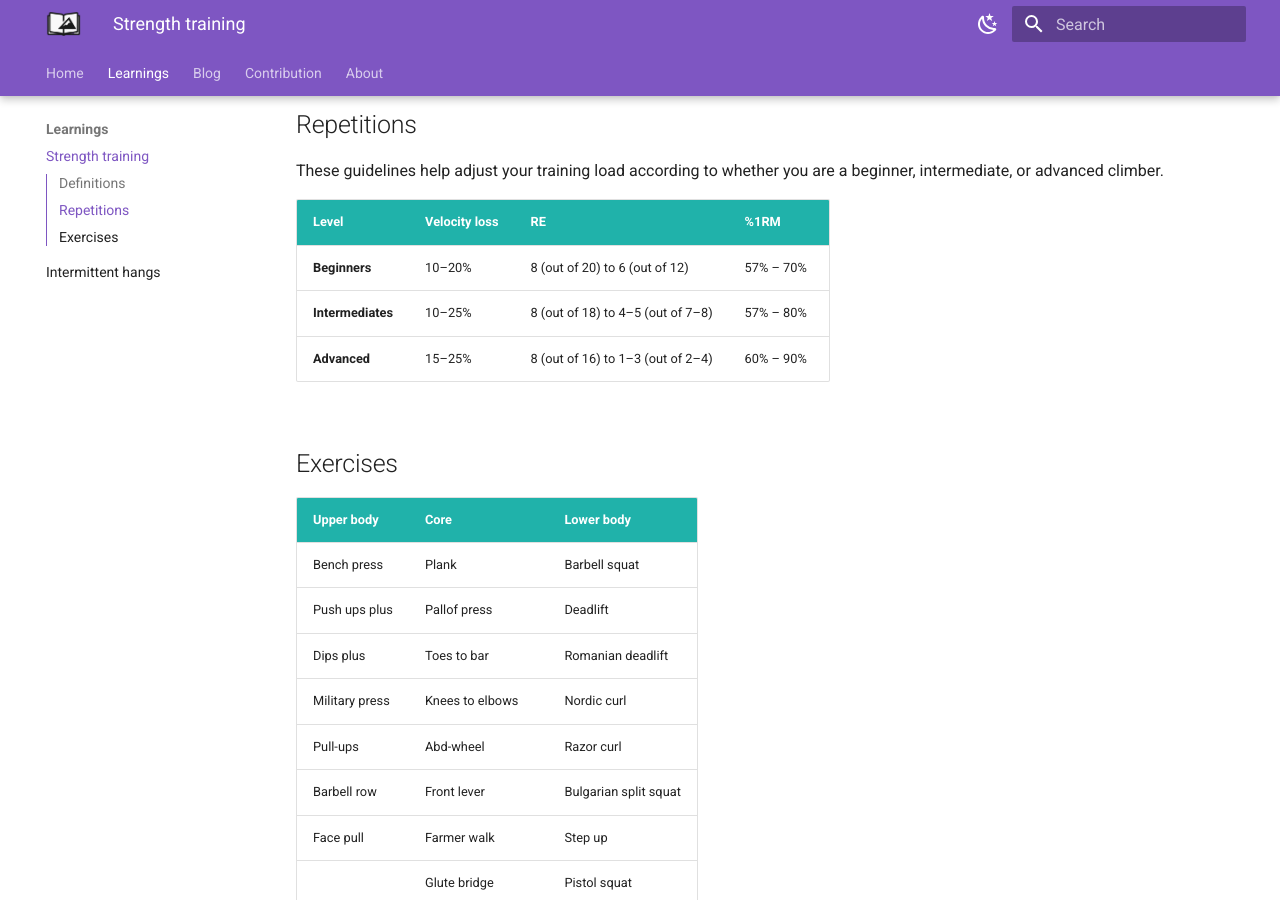
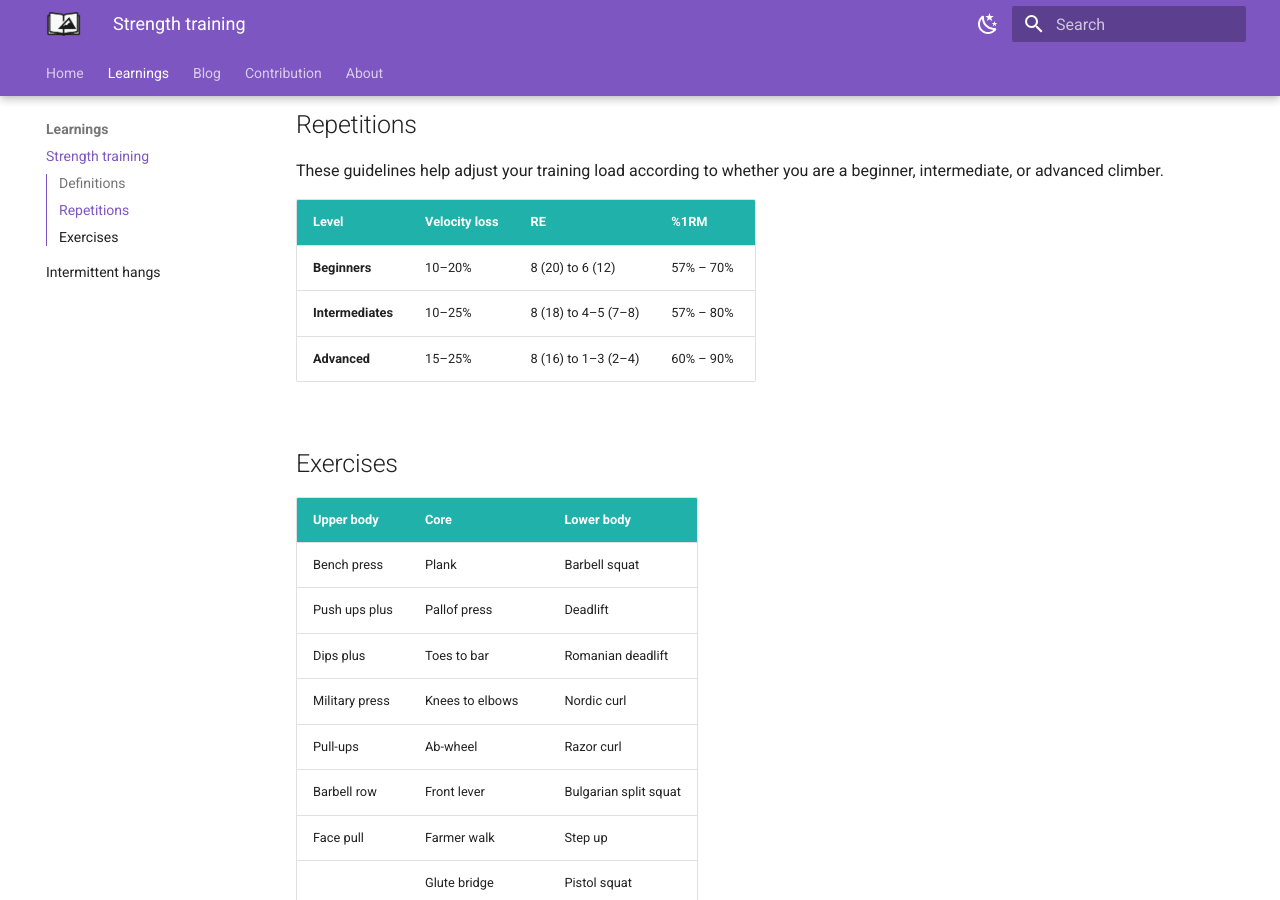
Before and after one commit to tsolakoua/cruxnotes, an MkDocs documentation site: the page built from docs/strength.md, in a window 1280 px wide and 900 px high, scrolled down 452 px. Built offline with MkDocs 1.6.1 and Material for MkDocs 9.7.7, drawn with Linux system fonts in a browser that asks for light colours.

Commit message:
minor update

```diff
--- a/docs/strength.md
+++ b/docs/strength.md
@@ -18,9 +18,9 @@
 
 | **Level**     | **Velocity loss** | **RE**               | **%1RM**       |
 |---------------|-------------------|------------------------------------------|----------------|
-| **Beginners** | 10–20%            | 8 (out of 20) to 6 (out of 12)           | 57% – 70%      |
-| **Intermediates** | 10–25%        | 8 (out of 18) to 4–5 (out of 7–8)        | 57% – 80%      |
-| **Advanced**  | 15–25%            | 8 (out of 16) to 1–3 (out of 2–4)        | 60% – 90%      |
+| **Beginners** | 10–20%            | 8 (20) to 6 (12)           | 57% – 70%      |
+| **Intermediates** | 10–25%        | 8 (18) to 4–5 (7–8)        | 57% – 80%      |
+| **Advanced**  | 15–25%            | 8 (16) to 1–3 (2–4)        | 60% – 90%      |
 
 ## Exercises
 
@@ -30,7 +30,7 @@
 | Push ups plus                   | Pallof press              | Deadlift                    |
 | Dips plus                       | Toes to bar               | Romanian deadlift           |
 | Military press                  | Knees to elbows           | Nordic curl                 |
-| Pull-ups                        | Abd-wheel                 | Razor curl                  |
+| Pull-ups                        | Ab-wheel                  | Razor curl                  |
 | Barbell row                     | Front lever               | Bulgarian split squat       |
 | Face pull                       | Farmer walk               | Step up                     |
 |                                 | Glute bridge              | Pistol squat                |
```
